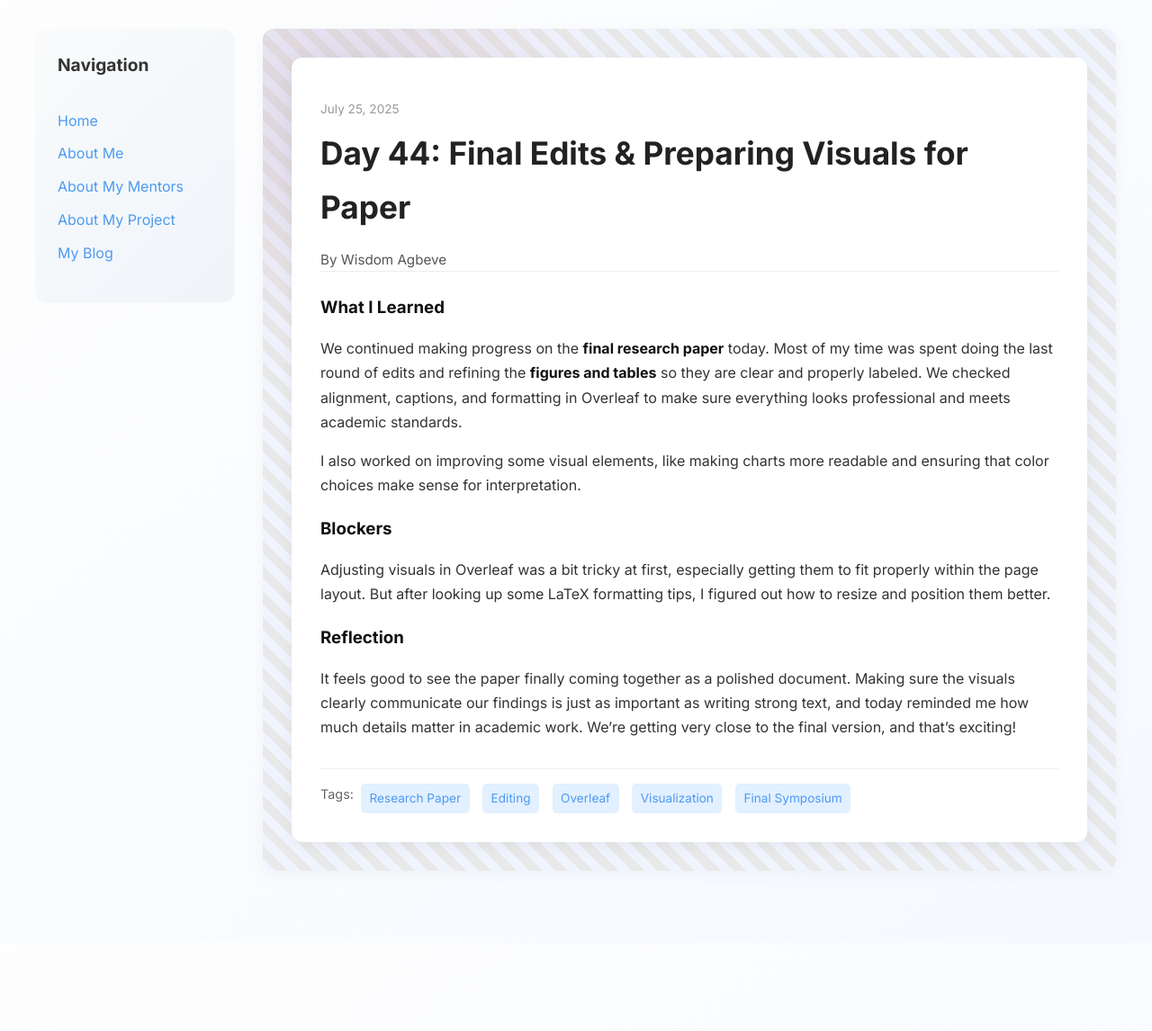
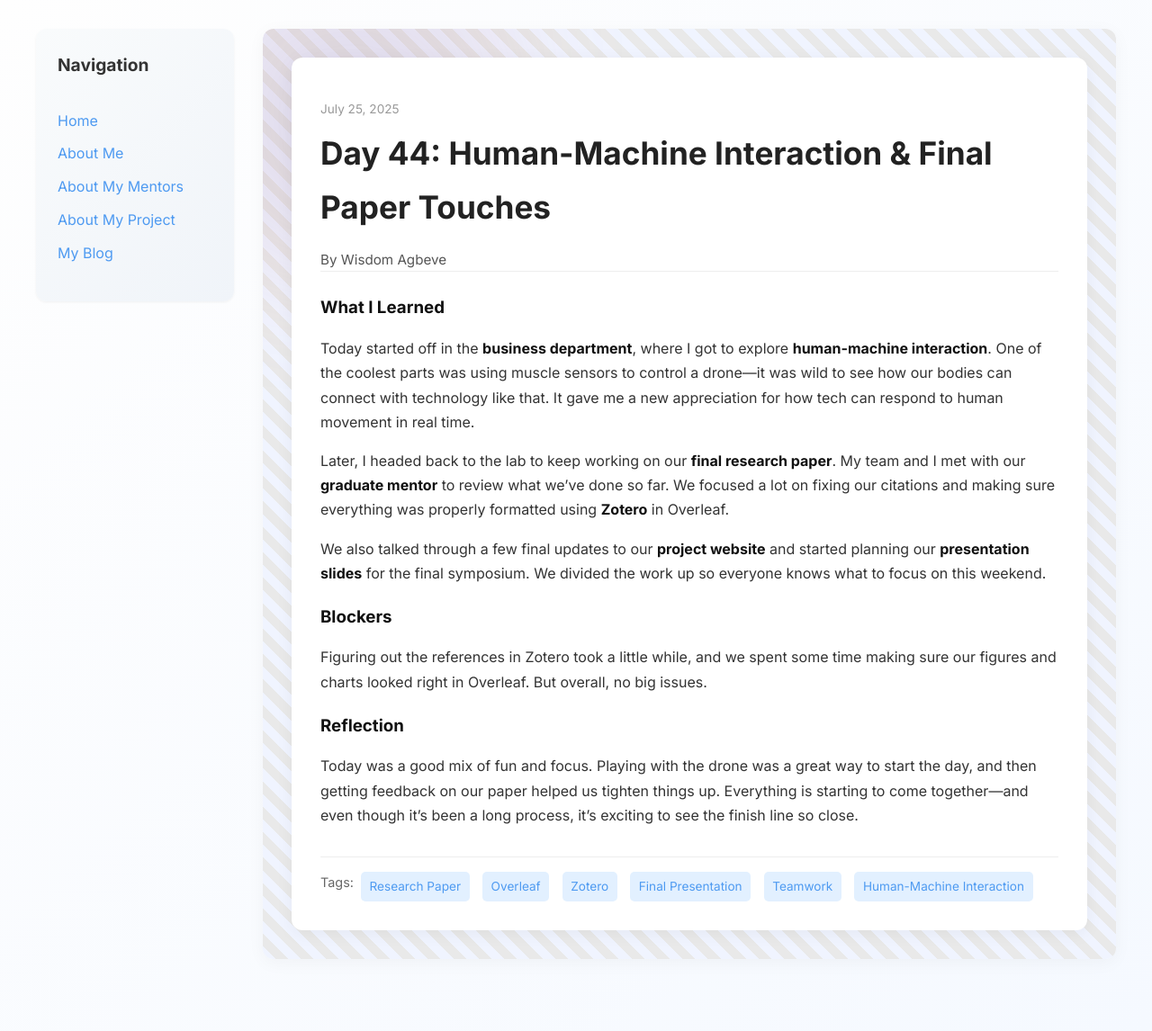
Before and after one commit to wisdomagbeve01/wisdomagbeve01.github.io, a Jekyll site: the page built from _posts/2025-07-25-day-44.md, in a window 1280 px wide. Shown: the whole page at 90% size. Built offline with Jekyll 4.4.1, drawn with Linux system fonts in a browser that asks for light colours; before the commit the page ends 1048 px from its top, so only the background shows below that.

Commit message:
Update 2025-07-25-day-44.md

```diff
--- a/_posts/2025-07-25-day-44.md
+++ b/_posts/2025-07-25-day-44.md
@@ -1,19 +1,21 @@
 ---
 layout: post
-title: "Day 44: Final Edits & Preparing Visuals for Paper"
+title: "Day 44: Human-Machine Interaction & Final Paper Touches"
 date: 2025-07-25
 author: Wisdom Agbeve
 permalink: /day44.html
-tags: ["Research Paper", "Editing", "Overleaf", "Visualization", "Final Symposium"]
+tags: ["Research Paper", "Overleaf", "Zotero", "Final Presentation", "Teamwork", "Human-Machine Interaction"]
 
 what_i_learned: |
-  We continued making progress on the **final research paper** today. Most of my time was spent doing the last round of edits and refining the **figures and tables** so they are clear and properly labeled. We checked alignment, captions, and formatting in Overleaf to make sure everything looks professional and meets academic standards.
+  Today started off in the **business department**, where I got to explore **human-machine interaction**. One of the coolest parts was using muscle sensors to control a drone—it was wild to see how our bodies can connect with technology like that. It gave me a new appreciation for how tech can respond to human movement in real time.
 
-  I also worked on improving some visual elements, like making charts more readable and ensuring that color choices make sense for interpretation.
+  Later, I headed back to the lab to keep working on our **final research paper**. My team and I met with our **graduate mentor** to review what we’ve done so far. We focused a lot on fixing our citations and making sure everything was properly formatted using **Zotero** in Overleaf.
+
+  We also talked through a few final updates to our **project website** and started planning our **presentation slides** for the final symposium. We divided the work up so everyone knows what to focus on this weekend.
 
 blockers: |
-  Adjusting visuals in Overleaf was a bit tricky at first, especially getting them to fit properly within the page layout. But after looking up some LaTeX formatting tips, I figured out how to resize and position them better.
+  Figuring out the references in Zotero took a little while, and we spent some time making sure our figures and charts looked right in Overleaf. But overall, no big issues.
 
 reflection: |
-  It feels good to see the paper finally coming together as a polished document. Making sure the visuals clearly communicate our findings is just as important as writing strong text, and today reminded me how much details matter in academic work. We’re getting very close to the final version, and that’s exciting!
+  Today was a good mix of fun and focus. Playing with the drone was a great way to start the day, and then getting feedback on our paper helped us tighten things up. Everything is starting to come together—and even though it’s been a long process, it’s exciting to see the finish line so close.
 ---
```
